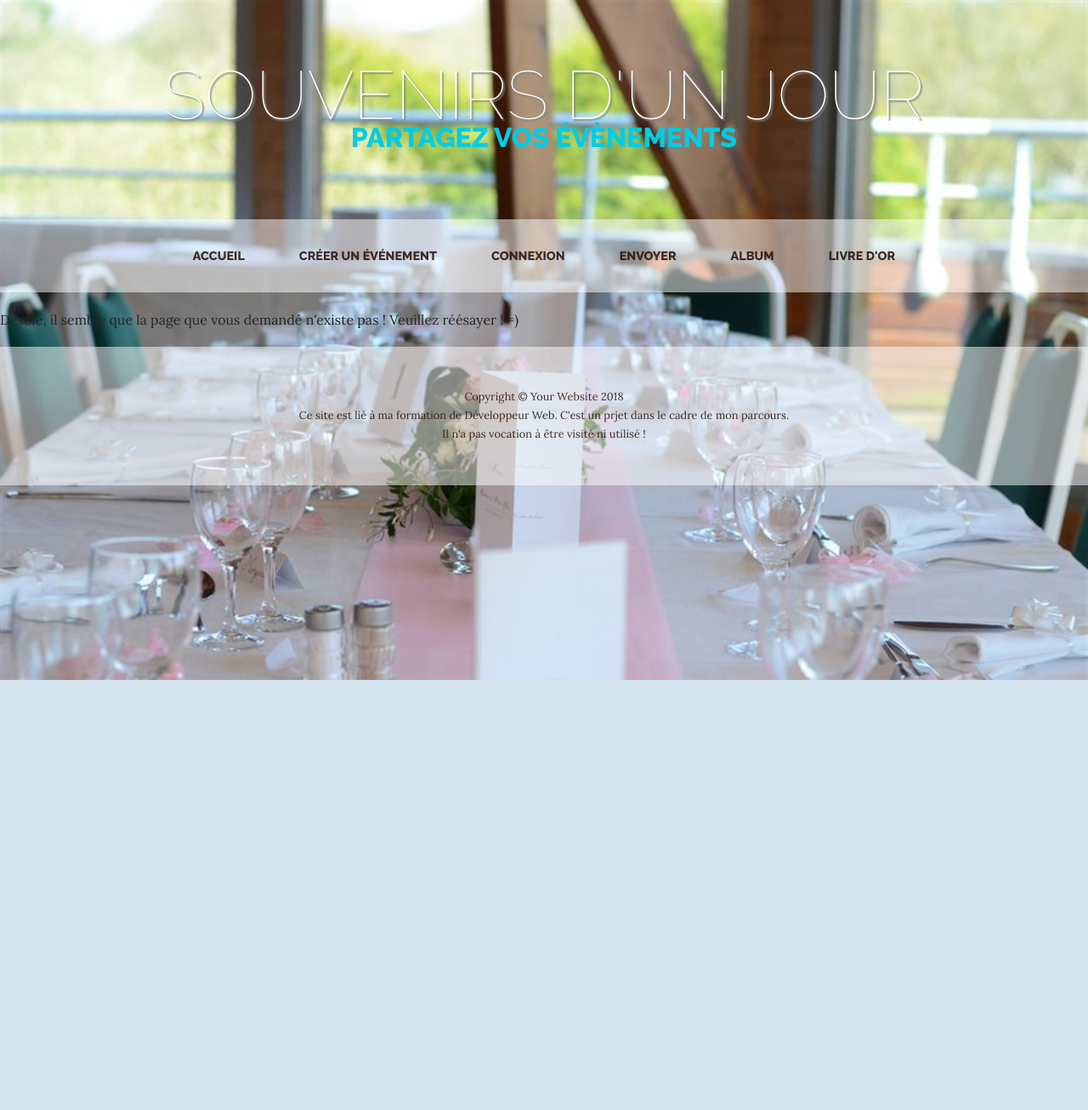
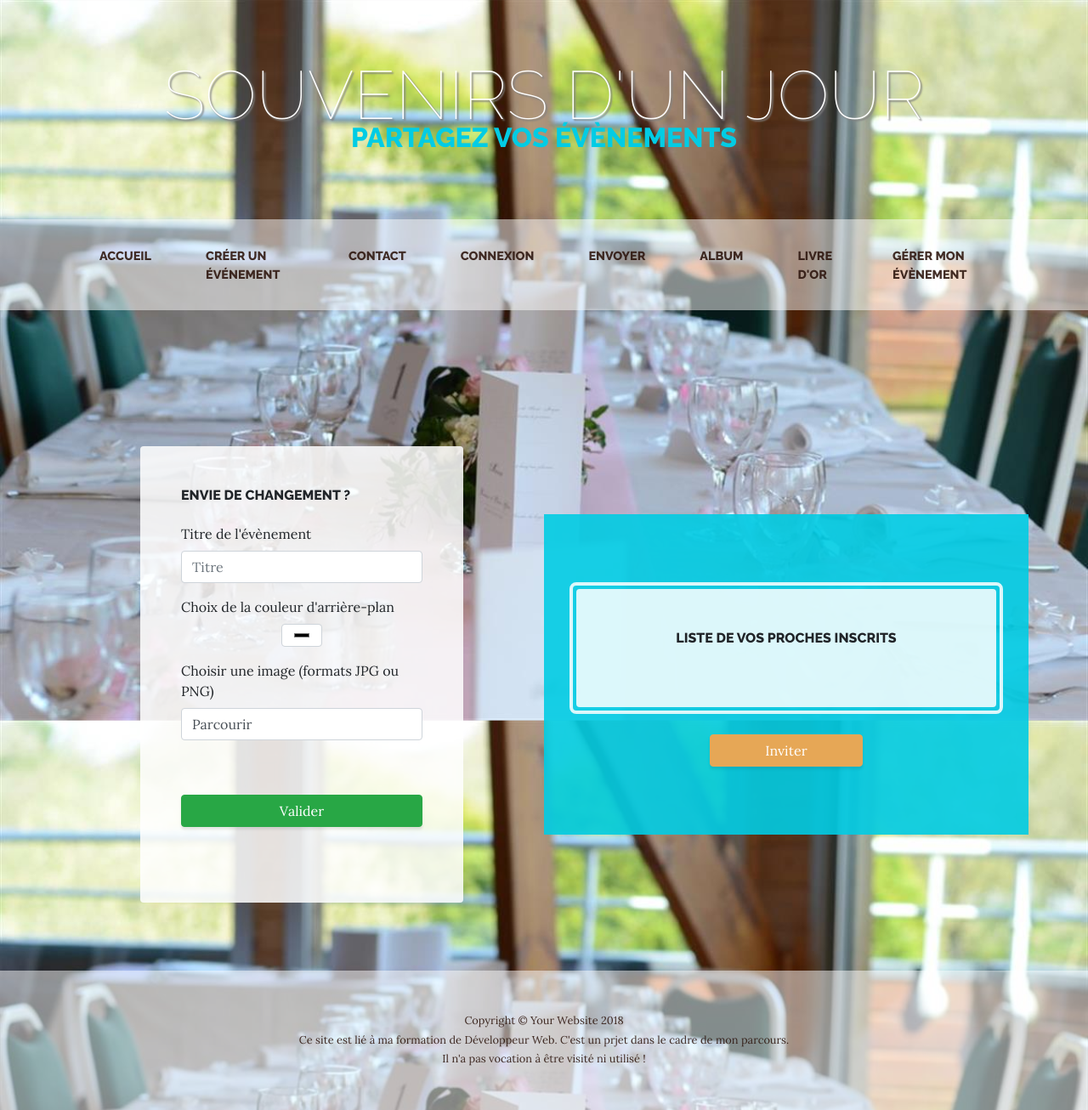
Before and after one commit to Audrey24/Projet5DWJ, a PHP site: page /projet_5/admin in a window 1280 px wide. Shown: the whole page at 85% size. Before the commit the page ends 800 px from the top, so only its background shows below. Run offline with PHP 8.4, Linux system fonts and the light colour scheme.

Commit message:
Ajout pages Contact et Admin

```diff
--- /dev/null
+++ b/controllers/Admin.php
@@ -0,0 +1,16 @@
+<?php
+
+class Admin extends Controller
+{
+    //Construction sur le model du parent qui est Controller.
+    public function __construct()
+    {
+        parent::__construct();
+    }
+
+    //Fonction qui rend la view associé à la classe
+    public function index()
+    {
+        $this->view->render('admin');
+    }
+}
--- /dev/null
+++ b/lib/css/admin.css
@@ -0,0 +1,3 @@
+#sectionAdmin {
+  margin-top: 10rem;
+}
--- /dev/null
+++ b/lib/css/contact.css
@@ -0,0 +1,3 @@
+.fa.fa-linkedin {
+  margin-right: 5px;
+}
--- /dev/null
+++ b/views/admin.php
@@ -0,0 +1,54 @@
+<section id="sectionAdmin" class="page-section about-heading">
+  <div class="container">
+    <div class="row">
+      <div class="bg-faded rounded p-5 col-lg-4 offset-lg-1">
+        <h2 class="section-heading mb-4">
+          <span class="section-heading-upper">Envie de changement ?</span>
+        </h2>
+        <form novalidate>
+          <div class="control-group">
+            <div class="form-group floating-label-form-group controls">
+              <label>Titre de l'évènement</label>
+              <input type="text" class="form-control" placeholder="Titre" required data-validation-required-message="Entrer le titre de votre événement.">
+              <p class="help-block text-danger"></p>
+            </div>
+          </div>
+
+          <div class="control-group">
+            <div class="form-group floating-label-form-group controls">
+              <label>Choix de la couleur d'arrière-plan</label>
+              <input class="form-control col-lg-2 offset-lg-5" type="color" />
+            </div>
+          </div>
+
+          <div class="control-group">
+            <div class="control-group">
+              <label>Choisir une image (formats JPG ou PNG)</label><br />
+              <label tabindex="0" for="newImg" class="input-img-trigger form-control">Parcourir</label>
+              <input class="input-img form-control" id="newImg" type="file" accept="image/*">
+            </div>
+            <p class="img-return"></p><br />
+          </div><br>
+
+          <div></div>
+
+          <div class="form-group">
+            <button type="submit" class="btn btn-success col-lg-12">Valider</button>
+          </div>
+        </form>
+      </div>
+
+      <div class="page-section cta col-lg-6 offset-lg-1">
+        <div class="col-lg-12">
+          <div class="cta-inner text-center rounded">
+            <h2 class="section-heading mb-4">
+              <span class="section-heading-upper">Liste de vos proches inscrits</span>
+            </h2>
+
+          </div>
+        </div><br>
+        <button type="button" class="btn btn-primary col-lg-4 offset-lg-4">Inviter</button>
+      </div>
+    </div>
+  </div>
+</section>
--- a/views/header.php
+++ b/views/header.php
@@ -22,6 +22,8 @@
     <link href="lib/css/send.css" rel="stylesheet">
     <link href="lib/css/medias.css" rel="stylesheet">
     <link href="lib/css/comments.css" rel="stylesheet">
+    <link href="lib/css/contact.css" rel="stylesheet">
+      <link href="lib/css/admin.css" rel="stylesheet">
 
 
     <!-- Custom fonts for this template -->
@@ -59,6 +61,9 @@
               <a class="nav-link text-uppercase text-expanded" href="<?php echo  URL; ?>CreateEvent">Créer un événement</a>
             </li>
             <li class="nav-item px-lg-4">
+              <a class="nav-link text-uppercase text-expanded" href="<?php echo  URL; ?>Contact">Contact</a>
+            </li>
+            <li class="nav-item px-lg-4">
               <a class="nav-link text-uppercase text-expanded" href="<?php echo  URL; ?>Login">Connexion</a>
             </li>
             <li class="nav-item px-lg-4">
@@ -70,6 +75,9 @@
             <li class="nav-item px-lg-4">
               <a class="nav-link text-uppercase text-expanded" href="<?php echo  URL; ?>Comments">Livre d'or</a>
             </li>
+            <li class="nav-item px-lg-4">
+              <a class="nav-link text-uppercase text-expanded" href="<?php echo  URL; ?>Admin">Gérer mon évènement</a>
+            </li>
           </ul>
         </div>
       </div>
--- a/views/home.php
+++ b/views/home.php
@@ -7,7 +7,7 @@
             <span class="section-heading-lower">Souvenirs d'un jour</span>
             <span class="section-heading-upper">Partager vos souvenirs</span>
           </h2>
-            <p>"Souvenirs d'un jour" est un site qui vous permet de partager avec vos proches toutes vos photos et vidéos. En effet, un évènement familial est toujours propice à de nombreux souvenirs, souvent capturés en photos ou vidéos. Mais une fois chacun renré chez soi, il est parfois difficile de les partager. D'autant plus, que parfois vous vous situez loin de vos proches ! </p>
+            <p>"Souvenirs d'un jour" est un site qui vous permet de partager avec vos proches toutes vos photos et vidéos. En effet, un évènement familial est toujours propice à de nombreux souvenirs, souvent capturés en photos ou vidéos. Mais une fois chacun rentré chez soi, il est parfois difficile de les partager. D'autant plus, que parfois vous vous situez loin de vos proches ! </p>
             <p class="mb-0">Grâce à ce site, vous allez pouvoir vous créer un album photo en ligne et le partager avec vos proches. Chacun pourra y ajouter ses propres photos et vidéos afin d'obtenir un album chargé de souvenirs.</p></br>
             <p>Vous aurez également la possibilité de laisser un message dans le Livre d'Or.</p></br>
             <p>"Souvenirs d'un jour" est un moyen simple et moderne de garder une trace de vos évènements importants</p>
```
Also changed, not shown: controllers/Contact.php (added, +16 -0 lines), views/contact.php (+33 -30 lines).
